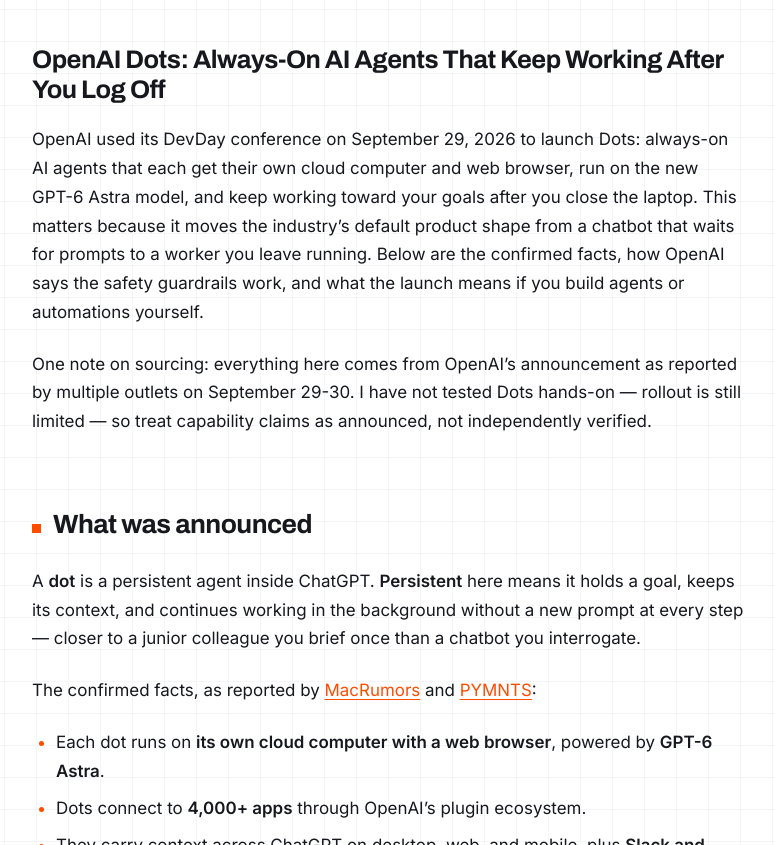
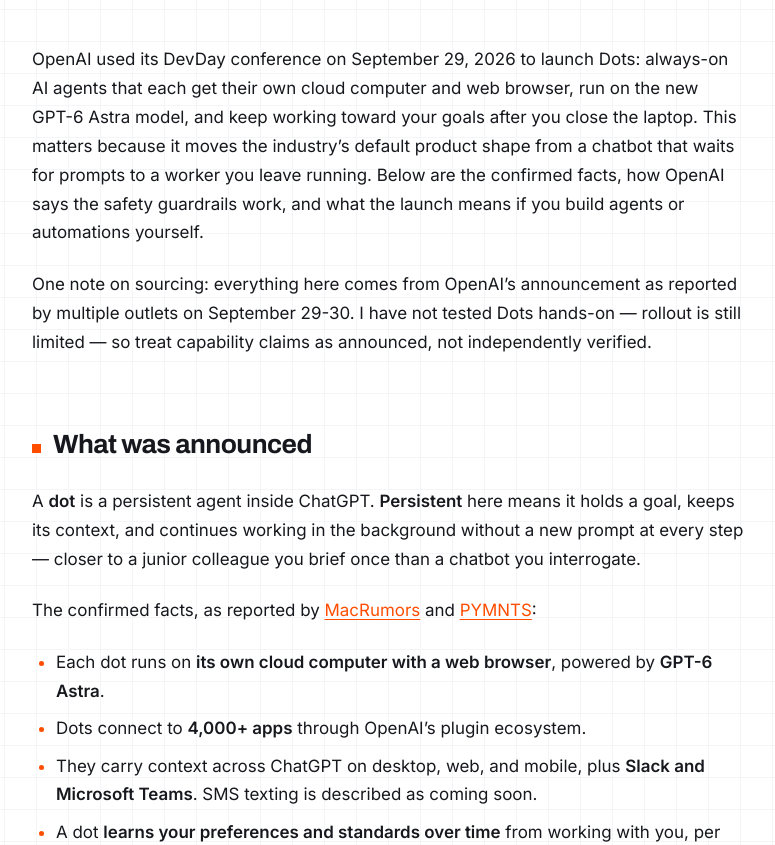
Before and after one commit to Aivoro-Solution/CortexFlow, an Astro site: page /blog/openai-dots-always-on-agents in a window 1280 px wide. Shown: the part 1015-1860 px from the top of the page, without its empty margins (252-1027 px from the left). Built offline with nearby package versions, Linux system fonts and the light colour scheme; Astro itself is replaced by a stand-in of ours.

Commit message:
Redesign rev D: src/content/posts/openai-dots-always-on-agents.md

```diff
--- a/src/content/posts/openai-dots-always-on-agents.md
+++ b/src/content/posts/openai-dots-always-on-agents.md
@@ -9,7 +9,6 @@
 featured: false
 ---
 
-# OpenAI Dots: Always-On AI Agents That Keep Working After You Log Off
 
 OpenAI used its DevDay conference on September 29, 2026 to launch Dots: always-on AI agents that each get their own cloud computer and web browser, run on the new GPT-6 Astra model, and keep working toward your goals after you close the laptop. This matters because it moves the industry's default product shape from a chatbot that waits for prompts to a worker you leave running. Below are the confirmed facts, how OpenAI says the safety guardrails work, and what the launch means if you build agents or automations yourself.
 
```
